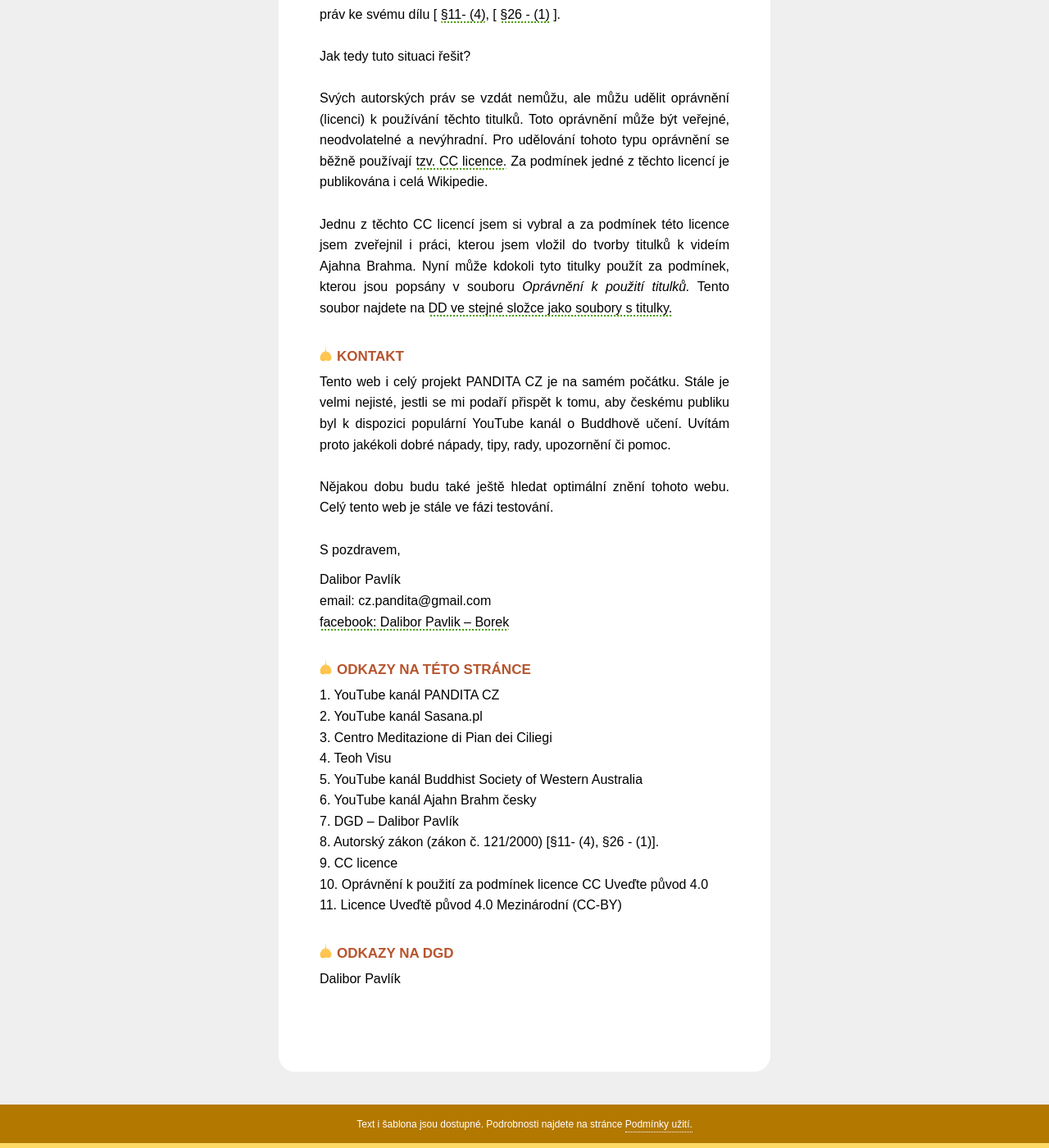
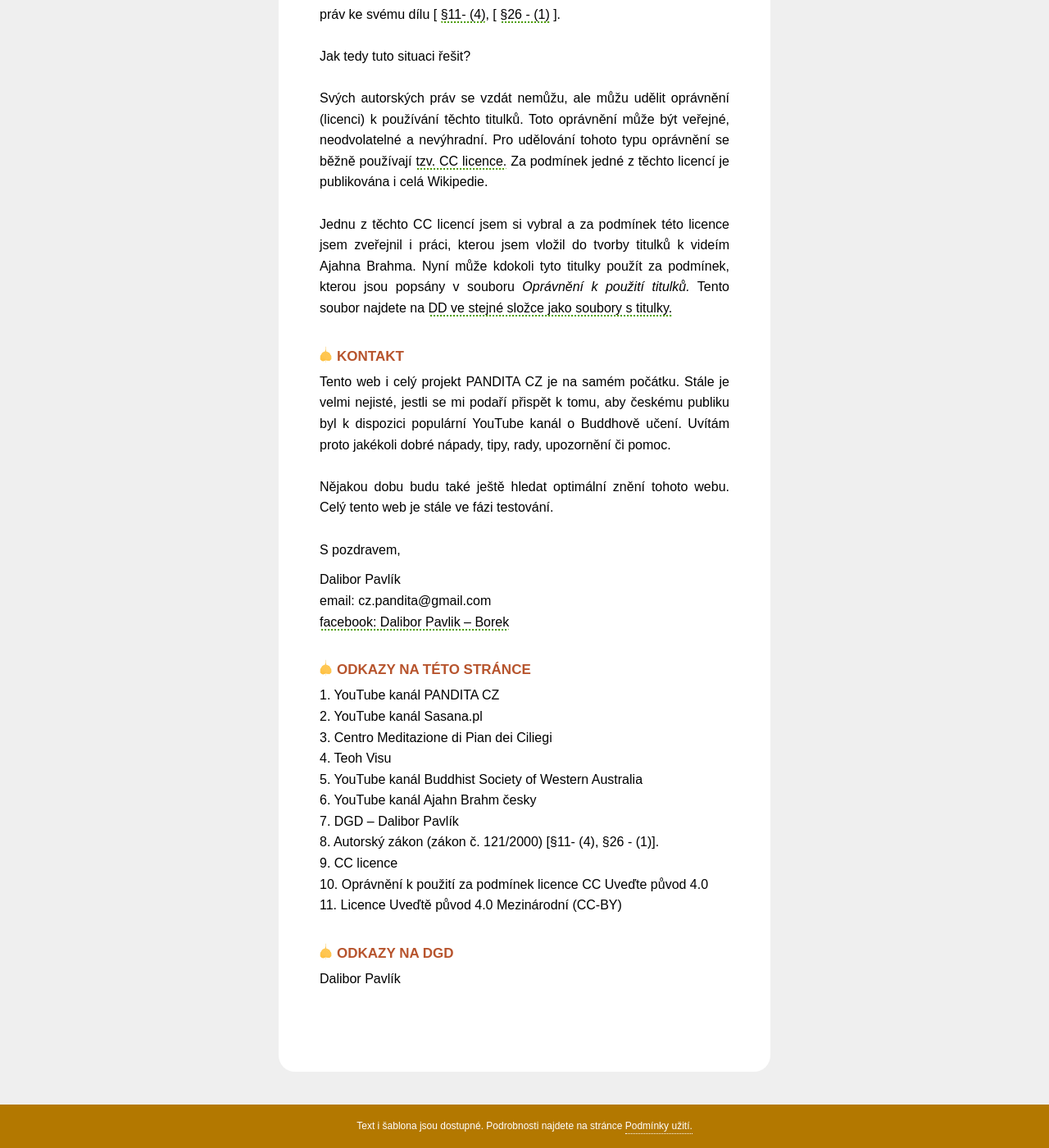
Before and after one commit to Borek78/jak-tvorit-panditu, a Jekyll site: the page built from index.md, in a window 1280 px wide and 1400 px high, scrolled down 2549 px. Shown: the whole window at 82% size. Built offline with Jekyll 4.4.1, drawn with Linux system fonts in a browser that asks for light colours.

Commit message:
hotovo podminky uziti

```diff
--- a/_includes/footer.html
+++ b/_includes/footer.html
@@ -1,5 +1,5 @@
 <footer>
-  <div id="footer">
+  <div id="div-footer">
     Text i šablona jsou dostupné. Podrobnosti najdete na stránce
     <a id="podminky-uziti" href="../podminky-uziti.html">Podmínky užití.</a>
   </div>
--- a/_includes/head.html
+++ b/_includes/head.html
@@ -6,13 +6,14 @@
   <meta http-equiv="X-UA-Compatible" content="IE=edge">
   <meta name="viewport" content="width=device-width, initial-scale=1">
 
+  <link rel="stylesheet" href="css/pages-style.css">
   <link rel="stylesheet" href="css/content-menu-style.css">
   <link rel="stylesheet" href="css/template-style.css">
   <link rel="stylesheet" href="css/text-area-style.css">
   <link rel="stylesheet" href="css/uvod-style.css">
   <link rel="stylesheet" href="css/responsive-style.css">
   <link rel="stylesheet" href="css/responsive-banner.css">
-  <link rel="stylesheet" href="css/pages-style.css">
+
 
   <link rel="preconnect" href="https://fonts.gstatic.com">
   <link href="https://fonts.googleapis.com/css2?family=Raleway&display=swap" rel="stylesheet">
--- a/css/pages-style.css
+++ b/css/pages-style.css
@@ -11,15 +11,18 @@
   color: white;
 }
 
-#footer {
+#div-footer {
   color: white;
-  width: 500px;
+  width: 460px;
   margin-left: auto;
   margin-right: auto;
   text-align: center;
   font-family: sans-serif;
   font-weight: 100;
   font-size: 12px;
+  padding-left: 20px;
+  padding-right: 20px;
+  line-height: 1.6;
 }
 
 experiment {
--- a/css/responsive-style.css
+++ b/css/responsive-style.css
@@ -134,6 +134,12 @@
   }
 }
 
+@media only screen and (max-width: 500px) {
+  #div-footer {
+    width: auto;
+  }
+}
+
 @media only screen and (max-width: 400px) {
   #page {
     text-align: left;
--- a/css/template-style.css
+++ b/css/template-style.css
@@ -129,11 +129,11 @@
 }
 
 footer {
-  padding-top: 17px;
-  height: 30px;
   order: 1px solid blue;
   background-color: #b37800;
   margin-top: 0px;
   width: 100%;
   min-width: 100%;
+  padding-top: 17px;
+  padding-bottom: 17px;
 }
```
